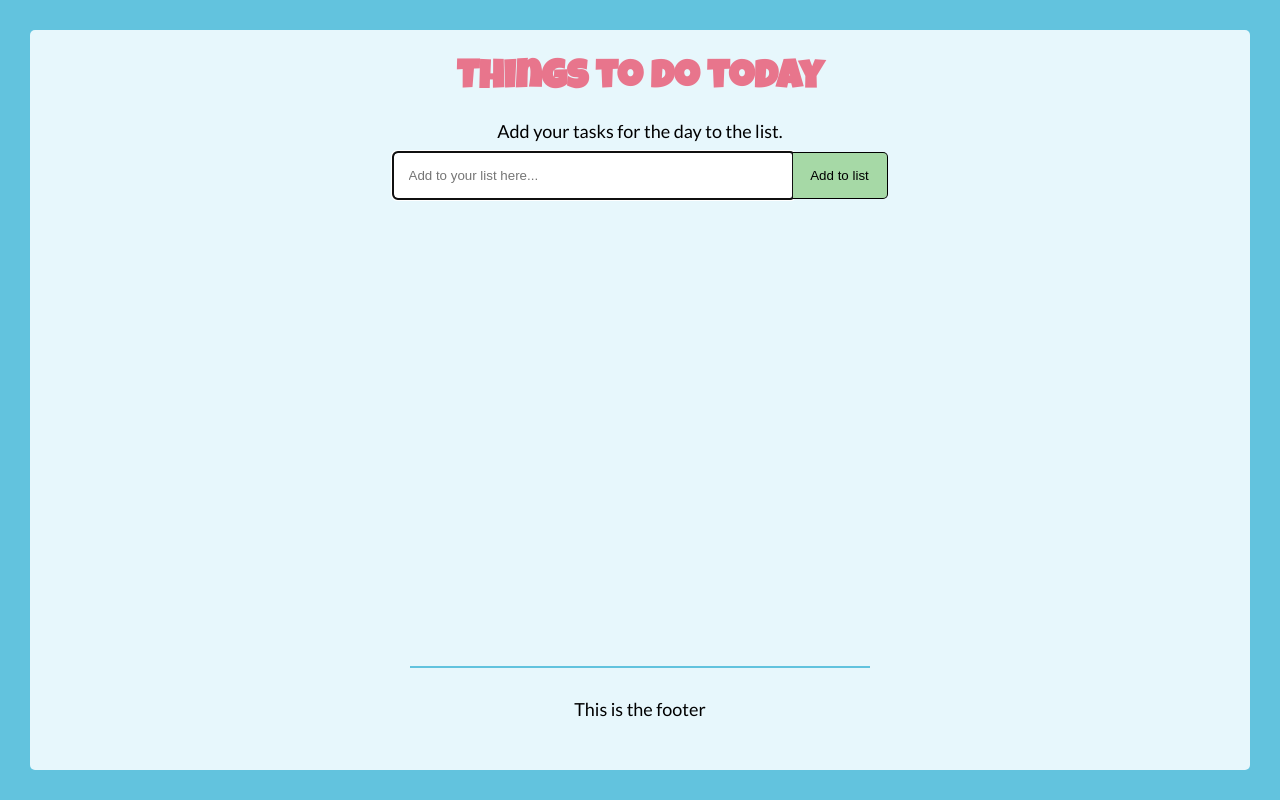
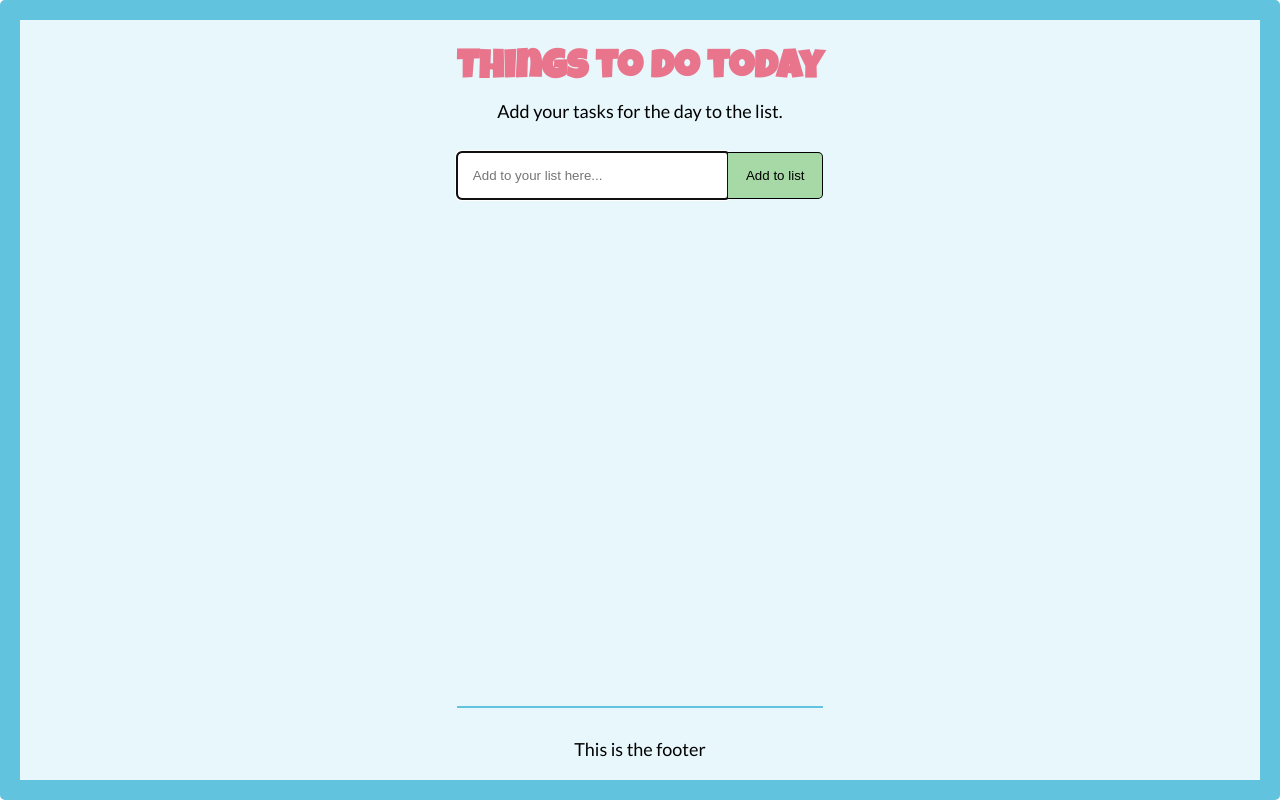
Before and after one commit to JuanBorracho/things-to-do-today, a React (Create React App) app: page / in a window 1280 px wide. Built offline with nearby package versions, Linux system fonts and the light colour scheme.

Commit message:
finished CSS styling for all existing components

```diff
--- a/src/CSS/AddListItem.css
+++ b/src/CSS/AddListItem.css
@@ -1,15 +1,21 @@
+.AddListItem__form {
+  display: flex;
+  padding: 3rem 0;
+  width: 100%;
+}
+
 .AddListItem__input {
   border-radius: 0.5rem 0 0 0.5rem;
   border: 0.1rem #000 solid;
   border-right: 0;
   padding: 1.5rem;
-  width: 40rem;
+  width: 100%;
 }
 .AddListItem__button {
   border-radius: 0 0.5rem 0.5rem 0;
   border: 0.1rem #000 solid;
   border-left: 0;
   padding: 1.5rem;
-  width: 9.5rem;
   background-color: #a6d9a6;
+  width: 12rem;
 }
--- a/src/CSS/App.css
+++ b/src/CSS/App.css
@@ -1,7 +1,8 @@
 .App {
   padding: 2rem;
-  width: calc(100vw - 6rem);
-  height: calc(100vh - 6rem);
+  width: 100%;
+  height: 100vh;
+  border: 2rem solid #62c3de;
   background-color: #e7f7fc;
   border-radius: 0.5rem;
   display: flex;
--- a/src/CSS/Footer.css
+++ b/src/CSS/Footer.css
@@ -1,8 +1,7 @@
 .footer {
-  position: absolute;
-  bottom: 0;
-  width: calc(100% - 4rem);
-  padding: 3rem 0;
+  margin-top: auto;
+  width: 100%;
+  padding-top: 3rem;
   border-top: 0.2rem solid #62c3de;
   text-align: center;
 }
--- a/src/CSS/Header.css
+++ b/src/CSS/Header.css
@@ -1,8 +1,8 @@
 .header {
-  padding: 1rem 3rem;
+  padding-top: 1rem;
   text-align: center;
 }
 
 .header__title {
-  margin-bottom: 2rem;
+  margin-bottom: 1rem;
 }
--- a/src/CSS/index.css
+++ b/src/CSS/index.css
@@ -9,14 +9,17 @@ html {
 }
 
 body {
-  display: flex;
-  justify-content: center;
-  align-items: center;
-  min-height: 100vh;
   font-family: 'Lato', sans-serif;
   text-rendering: optimizeSpeed;
   box-sizing: border-box;
-  background-color: #62c3de;
+}
+
+.inner-container {
+  max-width: 60rem;
+  height: 100vh;
+  display: flex;
+  flex-direction: column;
+  align-items: center;
 }
 
 h1 {
@@ -52,14 +55,3 @@ dl,
 dd {
   margin: 0;
 }
-
-.inner-container {
-  width: 50rem;
-  text-align: center;
-  position: relative;
-  height: 100vh;
-  /* background-color: red; */
-  display: flex;
-  align-items: center;
-  flex-direction: column;
-}
--- a/src/Components/AddListItem.js
+++ b/src/Components/AddListItem.js
@@ -4,8 +4,7 @@ const AddListItem = () => {
   };
 
   return (
-    <form className="AddListItem__Form" onSubmit={(e) => handleSubmit(e)}>
-      <label className="AddListItem__Label" htmlFor="add"></label>
+    <form className="AddListItem__form" onSubmit={(e) => handleSubmit(e)}>
       <input
         className="AddListItem__input"
         type="text"
```
